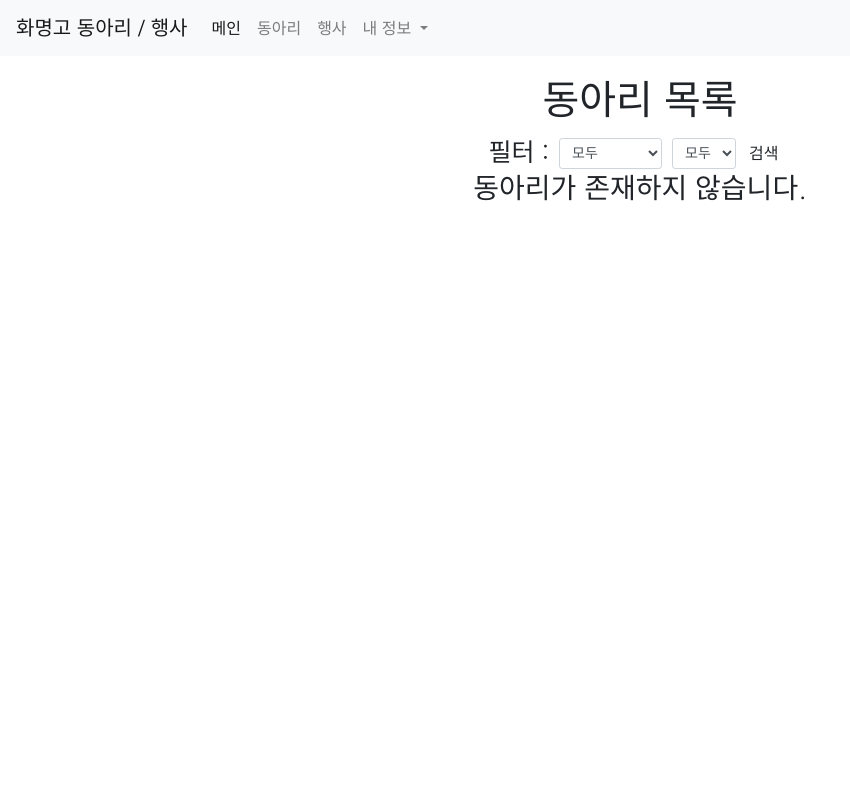
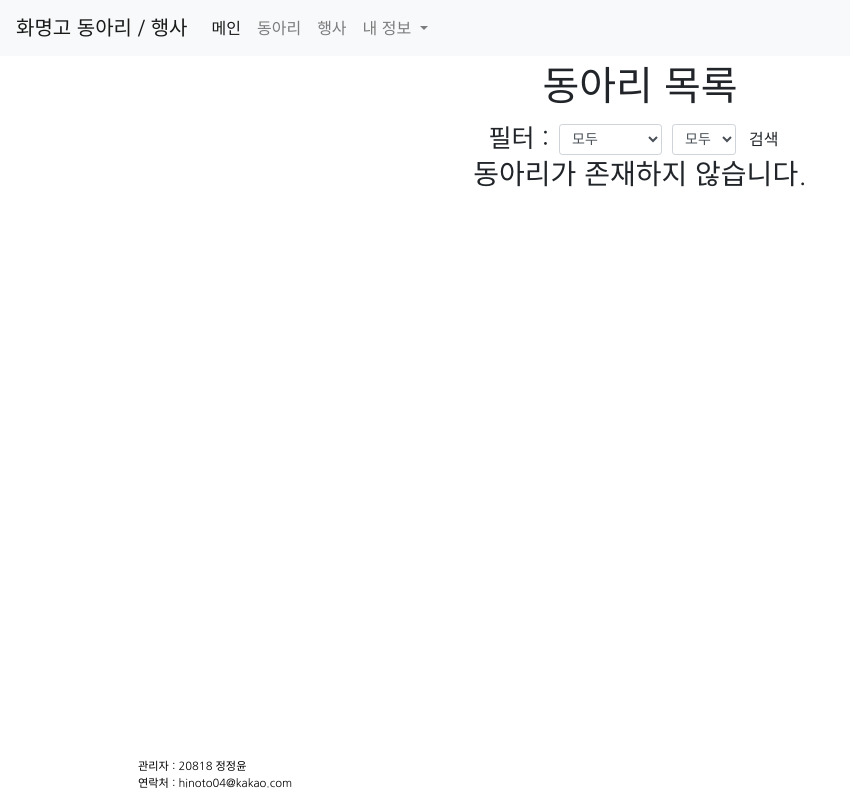
Before and after one commit to Hinoto04/club-festa, a Django app: template templates/club/club_list.html in a window 1280 px wide. Shown: the whole page, without its empty margins (0-850 px from the left). Run offline with Django 3.2, Linux system fonts and the light colour scheme; the template is opened without the code that fills it, so the values that code supplies are empty; some libraries are stand-ins or nearby versions.

Commit message:
footer 추가

```diff
--- a/templates/base.html
+++ b/templates/base.html
@@ -13,16 +13,59 @@
         body {
             font-family: "Nanum Gothic";
             z-index: 1;
+            height:100%;
+        }
+        .img {
+            min-height:100vh;
         }
     </style>
     <script src="{% static 'js/jquery-3.6.0.min.js' %}"></script>
     <script src="{% static 'js/bootstrap.min.js' %}"></script>
     {% block style %}
     {% endblock style %}
+    <style>
+        .navbar {
+            position: fixed;
+            width: 100%;
+            z-index: 2;
+        }
+        .content {
+            padding-top: 42px;
+            padding-bottom: 42px;
+        }
+        .footer {
+            position: fixed;
+            left: 0;
+            bottom: 0;
+            width: 100%;
+            height: 52px;
+            color: black;
+            background: white;
+            z-index: 2;
+        }
+        .ftdiv {
+            padding: 10px;
+            width: 80%;
+            margin:auto;
+        }
+        .ftdivdiv {
+            padding: 0;
+        }
+        .ftdivdiv>p {
+            margin : 0;
+            font-size: 0.7em;
+            text-align: left;
+            width: fit-content;
+        }
+        .allow {
+            font-size: 0.5em;
+        }
+    </style>
     <!--<script src="{% static 'js/navbar.js' %}"></script>-->
     <title>{% block title %}{% endblock title %}</title>
 </head>
 <body>
+<div class="img">
     <nav class="navbar navbar-expand-lg navbar-light bg-light">
         <a class="navbar-brand" href="/">화명고 동아리 / 행사</a>
         <button class="navbar-toggler" type="button" data-toggle="collapse" data-target="#navbarNavDropdown" aria-controls="navbarNavDropdown" aria-expanded="false" aria-label="Toggle navigation">
@@ -57,7 +100,18 @@
             </ul>
         </div>
     </nav>
+    <div class="content">
         {% block content %}
         {% endblock content %}
+    </div>
+</div>
+<footer class="footer">
+    <div class="ftdiv">
+        <div class="d-flex ftdivdiv flex-grow-1 flex-column">
+            <p>관리자 : 20818 정정윤</p>
+            <p>연락처 : hinoto04@kakao.com</p>
+        </div>
+    </div>
+</footer>
 </body>
 </html>
```
Lines whose indentation alone changed are shown as unchanged.
